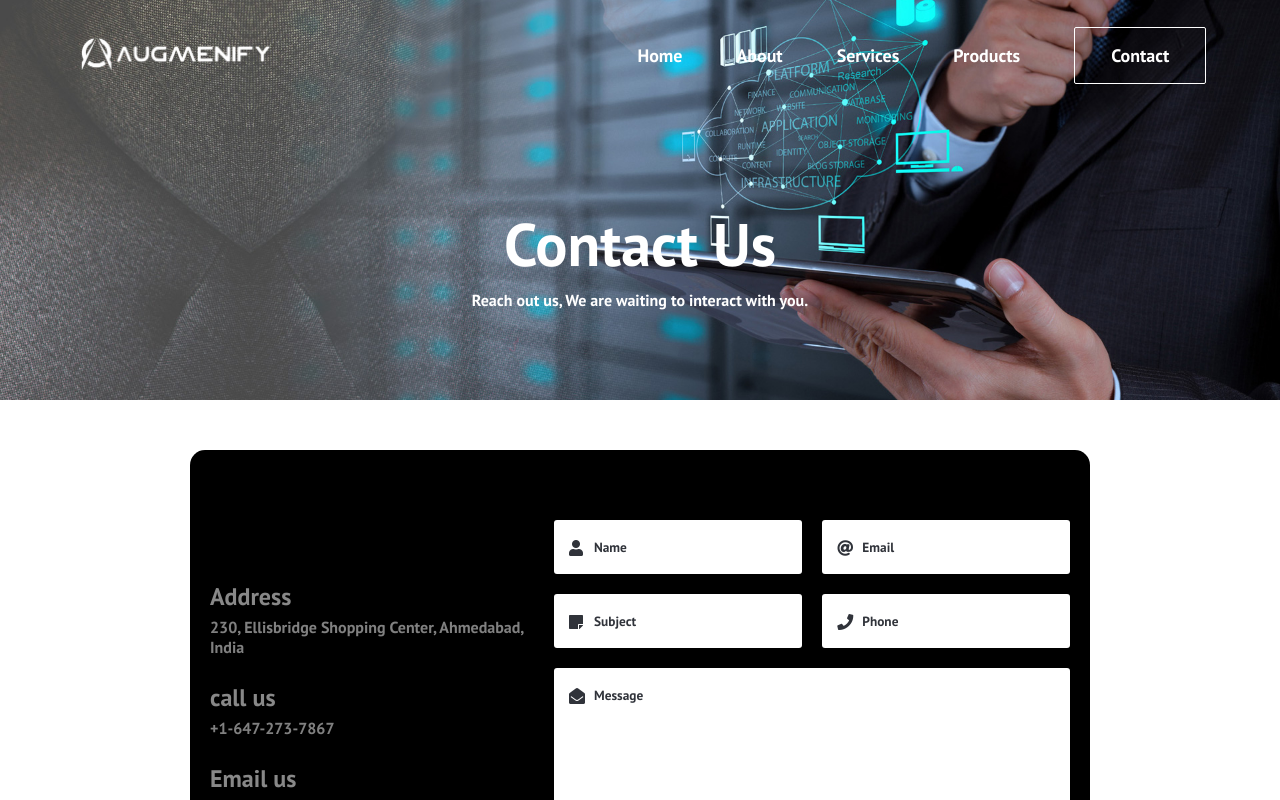
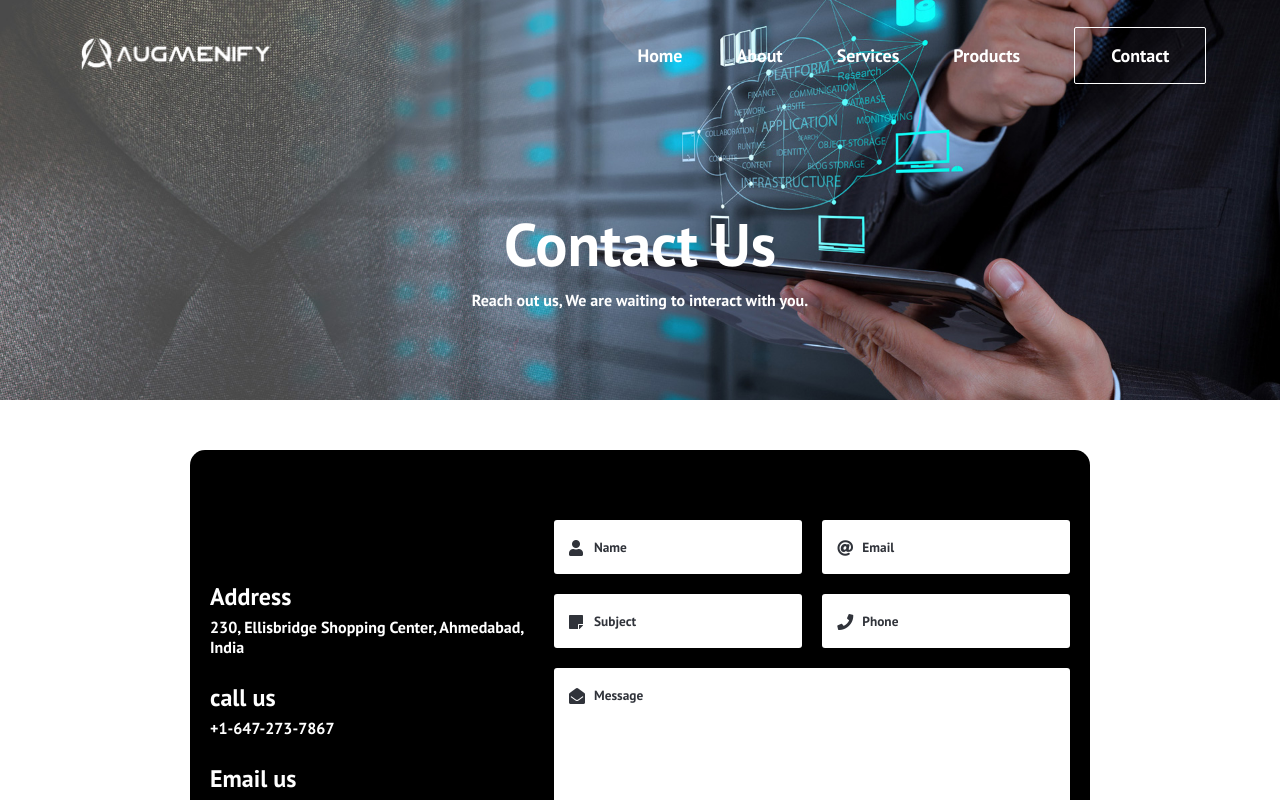
Before and after one commit to nexusraman/Augmenify, a React (Create React App) app: page /contact in a window 1280 px wide. Shown: the top 800 px of the page. Built offline with nearby package versions, Linux system fonts and the light colour scheme; a web font is replaced by a local one.

Commit message:
google analytics integration

```diff
--- a/package.json
+++ b/package.json
@@ -10,10 +10,10 @@
     "axios": "^0.21.1",
     "react": "^17.0.1",
     "react-dom": "^17.0.1",
+    "react-ga": "^3.3.0",
     "react-notifications": "^1.7.2",
     "react-router-dom": "^5.2.0",
     "react-scripts": "4.0.3",
-    "axios": "^0.21.1",
     "web-vitals": "^1.1.1"
   },
   "scripts": {
--- a/src/App.js
+++ b/src/App.js
@@ -2,6 +2,7 @@ import './App.css';
 import Navbar from './components/Navbar';
 import Products from './components/pages/Products';
 import Contact from './components/pages/Contact';
+import withTracker from './components/withTracker';
 
 import { BrowserRouter as Router, Switch, Route } from 'react-router-dom';
 import Home from './components/pages/Home';
@@ -13,9 +14,9 @@ function App() {
         <Navbar />
 
         <Switch>
-          <Route path='/' exact component={Home} />
-          <Route path='/products' exact component={Products} />
-          <Route path='/contact' exact component={Contact} />
+          <Route path='/' exact component={withTracker(Home)} />
+          <Route path='/products' exact component={withTracker(Products)} />
+          <Route path='/contact' exact component={withTracker(Contact)} />
         </Switch>
       </Router>
     </div>
--- a/src/components/pages/Contact.css
+++ b/src/components/pages/Contact.css
@@ -150,12 +150,12 @@ body {
 
 .left .detail h2 {
   margin-top: 25px;
-  color: #888888;
+  color: white;
 }
-
 .left .detail p {
   margin-top: 5px;
   text-align: left;
+  color: white;
 }
 .no-bullets {
   list-style-type: none;
--- /dev/null
+++ b/src/components/withTracker.js
@@ -0,0 +1,38 @@
+import React, { Component } from 'react';
+import GoogleAnalytics from 'react-ga';
+
+GoogleAnalytics.initialize('UA-55947795-6'); // Replace with your Google Analytics ID
+
+const withTracker = (WrappedComponent, options = {}) => {
+  const trackPage = page => {
+    GoogleAnalytics.set({
+      page,
+      ...options,
+    });
+    GoogleAnalytics.pageview(page);
+  };
+
+  const HOC = class extends Component {
+    componentDidMount() {
+      const page = this.props.location.pathname;
+      trackPage(page);
+    }
+
+    componentWillReceiveProps(nextProps) {
+      const currentPage = this.props.location.pathname;
+      const nextPage = nextProps.location.pathname;
+
+      if (currentPage !== nextPage) {
+        trackPage(nextPage);
+      }
+    }
+
+    render() {
+      return <WrappedComponent {...this.props} />;
+    }
+  };
+
+  return HOC;
+};
+
+export default withTracker;
```
Also changed, not shown: 1 other file (tests, documents, lock files or other folders).
